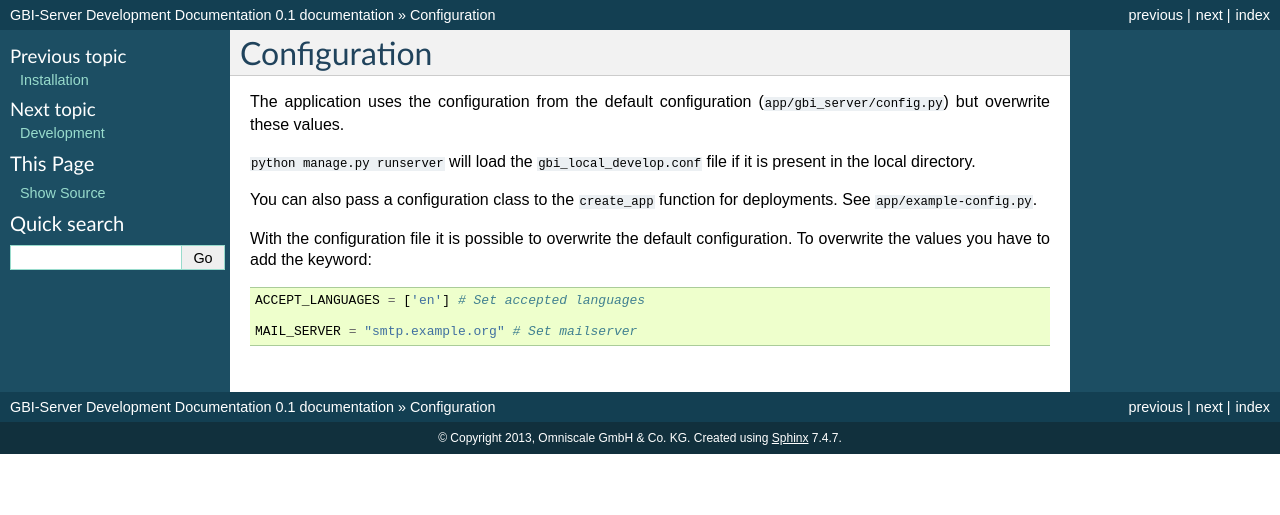
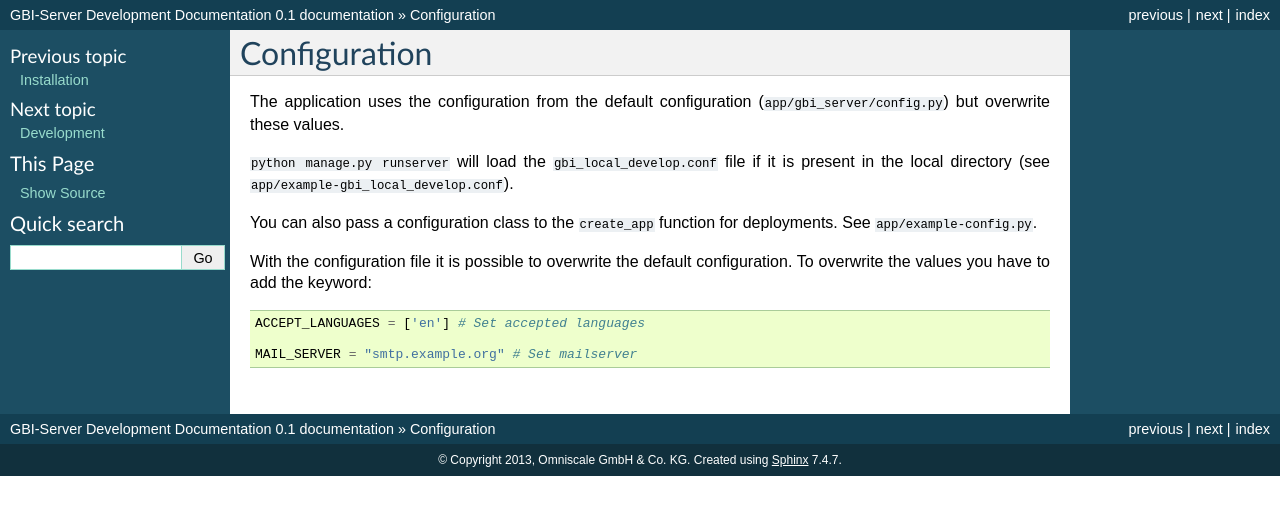
Before and after one commit to gr2m/gbi-server, a Sphinx documentation site: the page built from docs/dev/source/configuration.rst, in a window 1280 px wide. Shown: the top 515 px of the page. Built offline with Sphinx 7.4.7, drawn with Linux system fonts in a browser that asks for light colours.

Commit message:
add example local configuration

```diff
--- a/docs/dev/source/configuration.rst
+++ b/docs/dev/source/configuration.rst
@@ -3,7 +3,7 @@ Configuration
 
 The application uses the configuration from the default configuration (``app/gbi_server/config.py``) but overwrite these values.
 
-``python manage.py runserver`` will load the ``gbi_local_develop.conf`` file if it is present in the local directory.
+``python manage.py runserver`` will load the ``gbi_local_develop.conf`` file if it is present in the local directory (see ``app/example-gbi_local_develop.conf``).
 
 You can also pass a configuration class to the ``create_app`` function for deployments. See ``app/example-config.py``.
 
```
Also changed, not shown: 1 other file.
